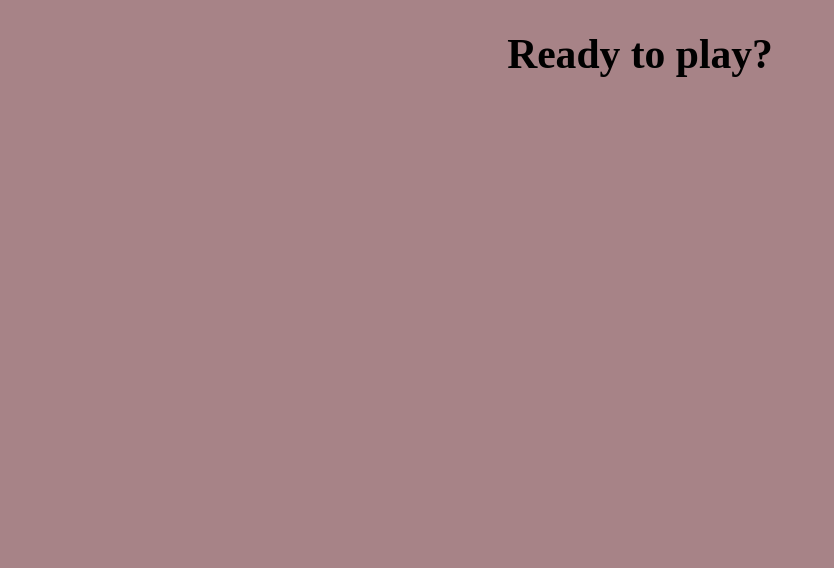
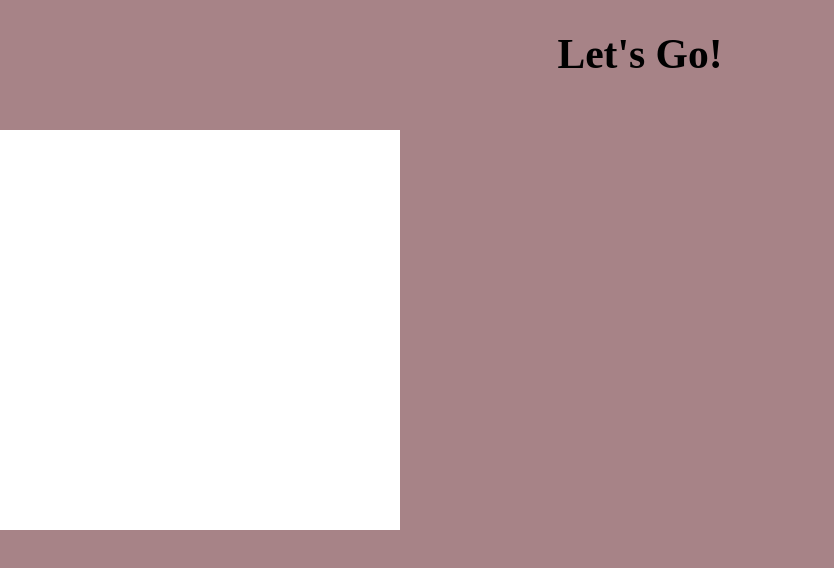
Before and after one commit to Timalexanderandersson/Rock-Paper-Scissors-Game, a plain HTML site: page index.html in a window 1280 px wide. Shown: the whole page, without its empty margins (0-834 px from the left). Drawn offline with Linux system fonts and the light colour scheme.

Commit message:
added thebiggamearea div to css and style background color and width,heigth

```diff
--- a/assets/css/style.css
+++ b/assets/css/style.css
@@ -23,3 +23,10 @@ main{
     width: auto;
     min-height: auto;
 }
+
+/*big game area div*/
+#thebiggamearea{
+    width: 50vh;
+    height: 50vh;
+    background-color: white;
+}
--- a/index.html
+++ b/index.html
@@ -12,7 +12,7 @@
 </head>
 <body>
     <!--Header -->
-    <header><h1>Ready to play?</h1></header>
+    <header><h1>Let's Go!</h1></header>
     <!-- Main -->
     <main>
 <div id="thebiggamearea">
```
